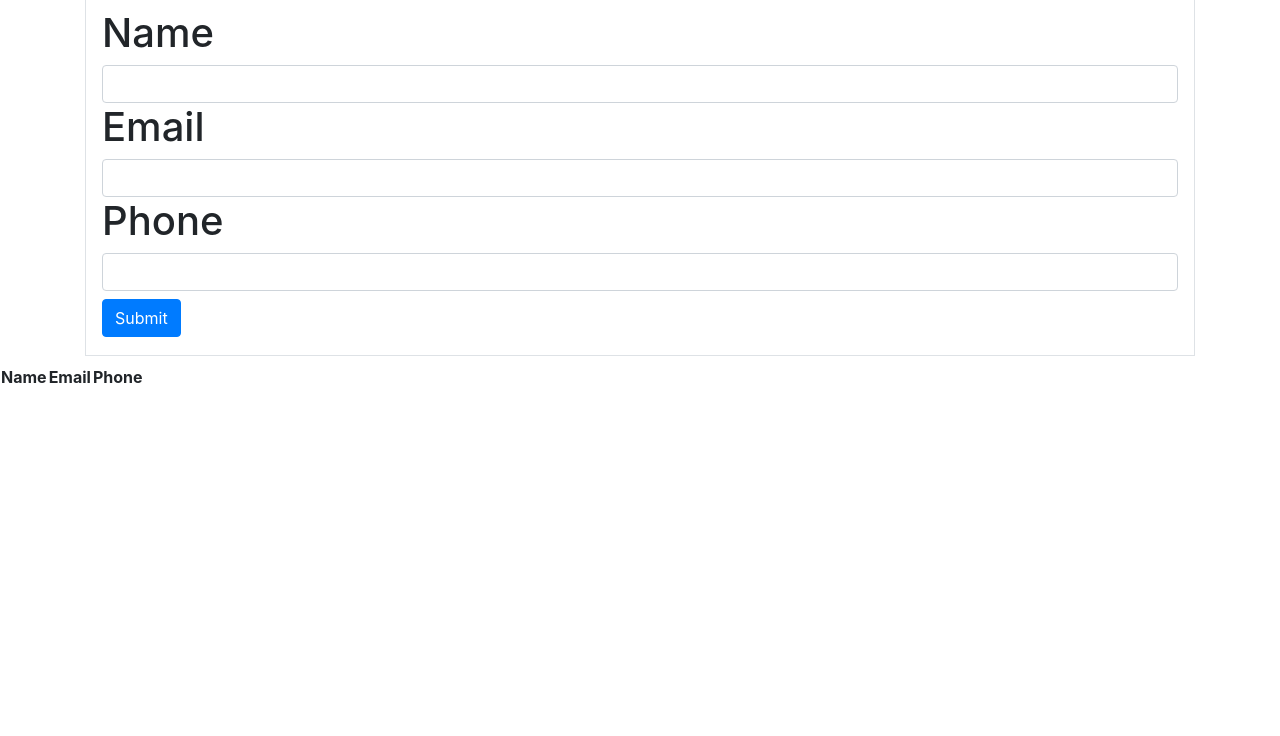
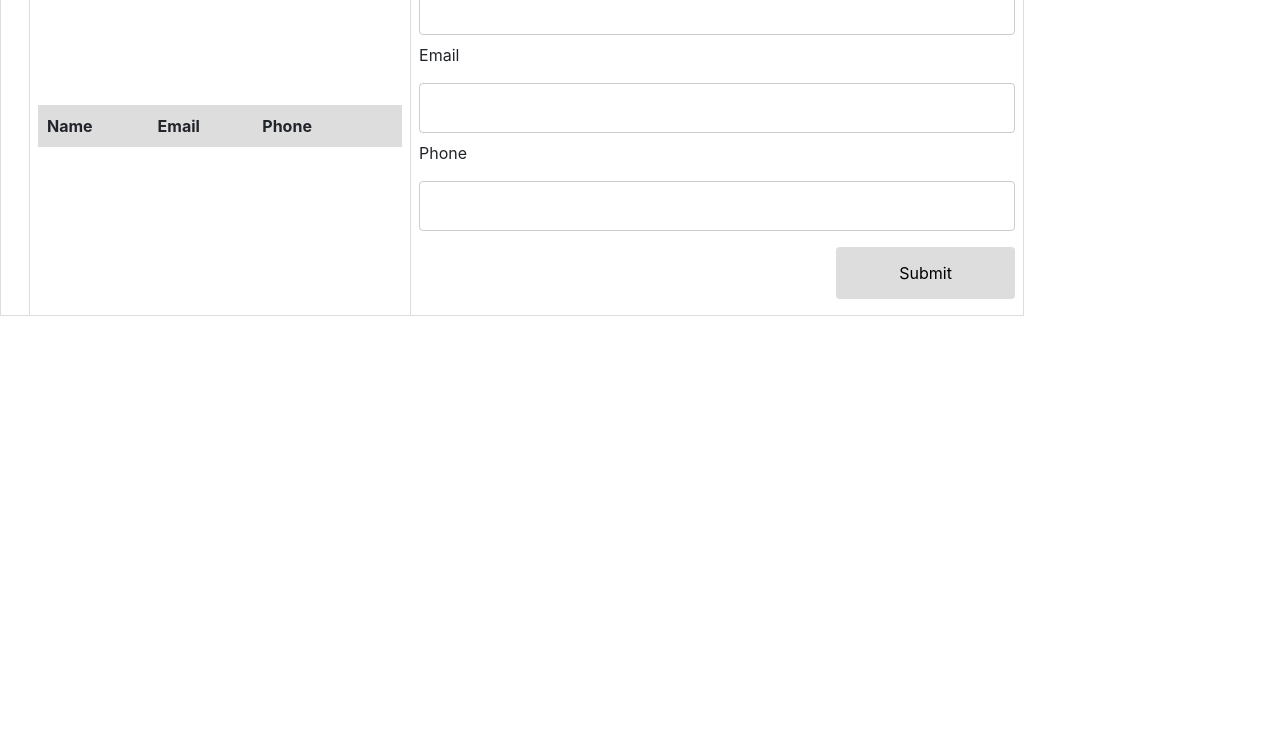
Before and after one commit to silvaandy92/jsProject, a website: page views/index.html in a window 1280 px wide. Shown: the part 64-800 px from the top of the page. Drawn offline with nearby package versions, Linux system fonts and the light colour scheme.

Commit message:
3rd Commit

```diff
--- a/views/index.html
+++ b/views/index.html
@@ -11,37 +11,17 @@
 
   </head>
   <body>
-
-    <div class="container">
-      <h1 class="bg-primary">Contact Management System<h1>
-      <div class="text-center text-info" id="result"></div>
-
-      <form class="border p-3" onsubmit="event.preventDefault();">
-        <div>
-          <label for='contactName'>Name</label>
-          <input type='text' class='form-control' id='contactName'/>
-        </div>
-        <div>
-          <label for='number1'>Email</label>
-          <input type='number' class='form-control' id='email'/>
-        </div>
-        <div>
-          <label for='number1'>Phone</label>
-          <input type='number' class='form-control' id='phone'/>
-        </div>
-        <div class='form-action-buttons'>
-          <input class="btn btn-primary" type="submit" value="Submit" />
-        </div>
-      </form>
-      </div>
-    </div>
+    <table>
+      <tr>
           <td>
-      <table class='list' id="contactList">
+          <td>
+              <table class="list" id="employeeList">
                   <thead>
                       <tr>
                           <th>Name</th>
                           <th>Email</th>
                           <th>Phone</th>
+                          <th></th>
                       </tr>
                   </thead>
                   <tbody>
@@ -49,6 +29,27 @@
                   </tbody>
               </table>
           </td>
-    <script src="/app.js"></script>
+          <td>
+            <form onsubmit="event.preventDefault();onFormSubmit();" autocomplete="off">
+                <div>
+                    <label>Name</label><label class="validation-error hide" id='contactName'></label>
+                    <input type="text" name="contactName" id="fullName">
+                </div>
+                <div>
+                    <label>Email</label>
+                    <input type="text" name="email" id="email">
+                </div>
+                <div>
+                    <label>Phone</label>
+                    <input type="text" name="phone" id="phone">
+                </div>
+                <div  class="form-action-buttons">
+                    <input type="submit" value="Submit">
+                </div>
+            </form>
+        </td>
+      </tr>
+  </table>
+  <script src="script.js"></script>
   </body>
 </html>
--- a/views/style.css
+++ b/views/style.css
@@ -1,3 +1,60 @@
-h2 { color: white;
+body > table{
+    width: 80%;
+}
 
+table{
+    border-collapse: collapse;
 }
+table.list{
+    width:100%;
+}
+
+td, th {
+    border: 1px solid #dddddd;
+    text-align: left;
+    padding: 8px;
+}
+tr:nth-child(even),table.list thead>tr {
+    background-color: #dddddd;
+}
+
+input[type=text], input[type=number] {
+    width: 100%;
+    padding: 12px 20px;
+    margin: 8px 0;
+    display: inline-block;
+    border: 1px solid #ccc;
+    border-radius: 4px;
+    box-sizing: border-box;
+}
+
+input[type=submit]{
+    width: 30%;
+    background-color: #ddd;
+    color: #000;
+    padding: 14px 20px;
+    margin: 8px 0;
+    border: none;
+    border-radius: 4px;
+    cursor: pointer;
+}
+
+form div.form-action-buttons{
+    text-align: right;
+}
+
+a{
+    cursor: pointer;
+    text-decoration: underline;
+    color: #0000ee;
+    margin-right: 4px;
+}
+
+label.validation-error{
+    color:   red;
+    margin-left: 5px;
+}
+
+.hide{
+    display:none;
+}
```
Also changed, not shown: public/app.js (deleted), views/script.js (added). Lines whose indentation alone changed are shown as unchanged.
